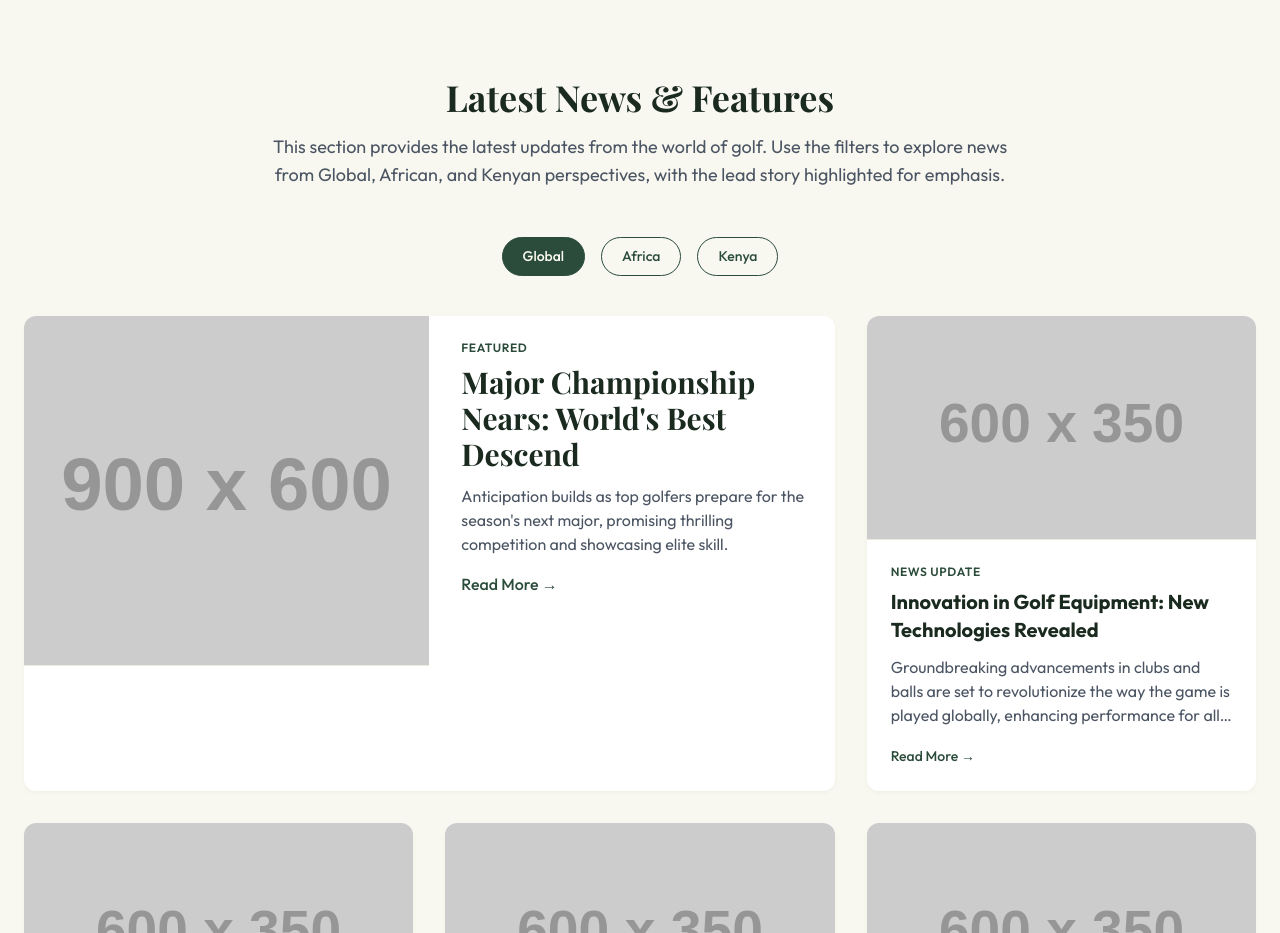
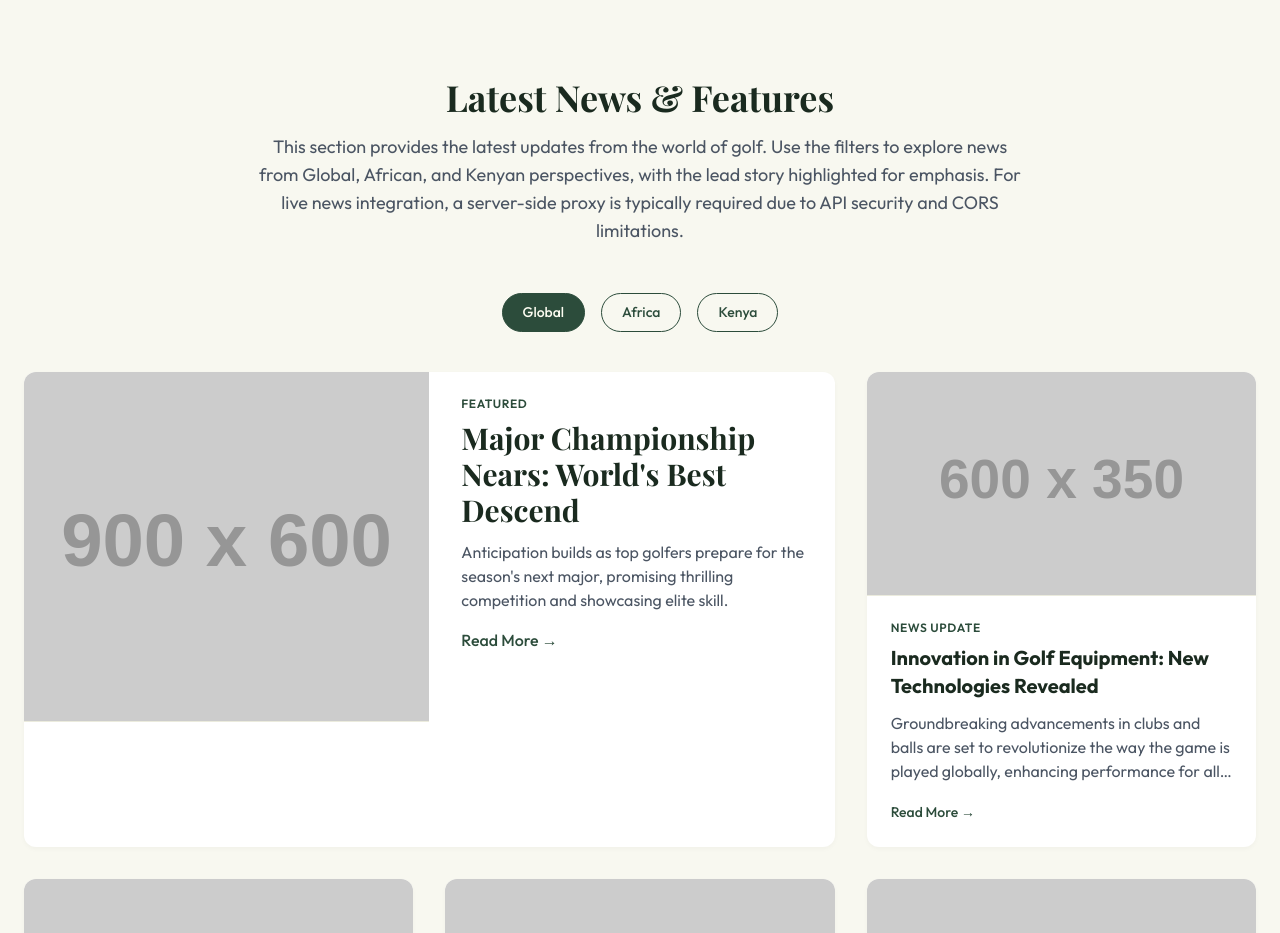
Before and after one commit to greatxgrand/greatandgrand, a plain HTML site: page index.html in a window 1280 px wide. Shown: the part 920-1853 px from the top of the page. Drawn offline with nearby package versions, Linux system fonts and the light colour scheme; placeholder pictures from the web are drawn by us.

Commit message:
Update index.html

```diff
--- a/index.html
+++ b/index.html
@@ -97,7 +97,7 @@
             <div class="container px-6">
                 <div class="text-center max-w-3xl mx-auto">
                     <h2 class="section-title text-4xl font-bold mb-4">Latest News & Features</h2>
-                    <p class="text-lg text-gray-600 mb-12">This section provides the latest updates from the world of golf. Use the filters to explore news from Global, African, and Kenyan perspectives, with the lead story highlighted for emphasis.</p>
+                    <p class="text-lg text-gray-600 mb-12">This section provides the latest updates from the world of golf. Use the filters to explore news from Global, African, and Kenyan perspectives, with the lead story highlighted for emphasis. For live news integration, a server-side proxy is typically required due to API security and CORS limitations.</p>
                 </div>
                 <div class="flex justify-center space-x-2 sm:space-x-4 mb-10">
                     <button class="filter-button active" data-category="global">Global</button>
```
